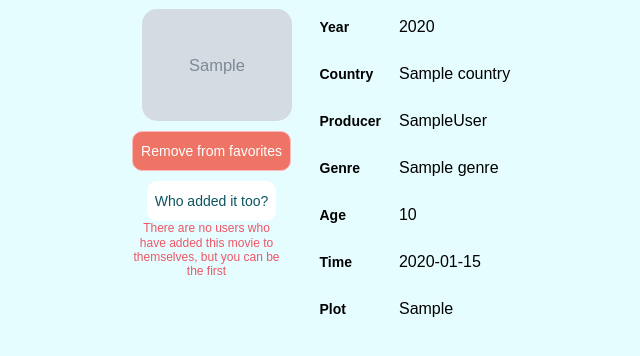
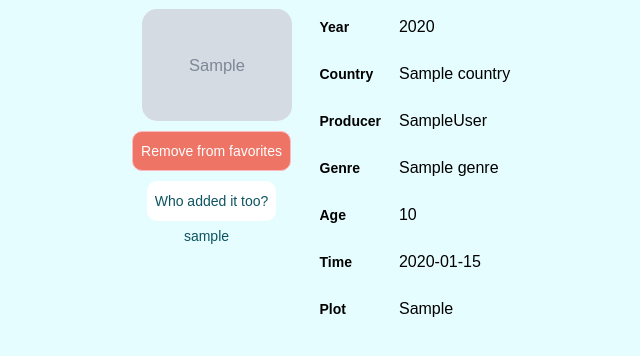
Before and after one commit to blackplayerten/watch-rate, a Django app: a page that uses film/templates/film.html in a window 1280 px wide, after a click on "Who added it too?". Shown: the part 136-492 px from the top of the page, without its empty margins (205-845 px from the left). Run offline with Django 3.2, Linux system fonts and the light colour scheme; a user stored in the database is signed in; tables that the repository leaves empty hold one stand-in row (values such as "Sample post"); grey boxes marked "Sample" are stand-in pictures; some libraries are stand-ins or nearby versions.

Commit message:
фикс списка пользователей к фильму

```diff
--- a/film/static/css/film.css
+++ b/film/static/css/film.css
@@ -429,8 +429,7 @@ h2 {
 }
 
 ul.who-added {
-  margin-left: 0px;
-  padding-left: 0px;
+  margin: 0;
 }
 
 .who-added-content {
--- a/film/templates/film.html
+++ b/film/templates/film.html
@@ -31,7 +31,9 @@
           {% for user in user_list %}
             <ul class="who-added">
               <li class="who-added-content">
-                <p class="who-added-content">{{ user.username }}</p>
+{#                <p class="who-added-content">#}
+                  {{ user.uID.username }}
+{#                </p>#}
               </li>
             </ul>
           {% empty %}
--- a/film/views.py
+++ b/film/views.py
@@ -53,6 +53,7 @@ class FilmView(LoginRequiredMixin, DetailView):
         context = super().get_context_data(**kwargs)
         film = Film.objects.get(slug=self.kwargs['slug'])
         context['fav'] = FavoriteFilms.objects.filter(uID=self.request.user, fID=film)
+        context['user_list'] = FavoriteFilms.objects.filter(fID=film)
         return context
 
 
@@ -61,7 +62,7 @@ class AddToFavorites(LoginRequiredMixin, View):
 
     def post(self, request, slug, *args, **kwargs):
         try:
-            FavoriteFilms.objects.get(fID__slug=slug).delete()
+            FavoriteFilms.objects.get(uID=request.user, fID__slug=slug).delete()
         except FavoriteFilms.DoesNotExist:
             film = Film.objects.get(slug=slug)
             FavoriteFilms.objects.create(uID=request.user, fID=film)
```
